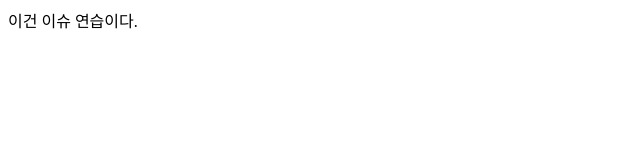
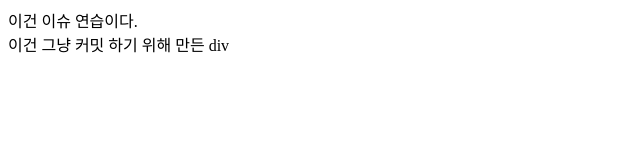
Before and after one commit to koohrim12/-issue-test-home, a plain HTML site: page index.html in a window 1280 px wide. Shown: the whole page, without its empty margins (0-640 px from the left). Drawn offline with Linux system fonts and the light colour scheme.

Commit message:
index.html커밋1

```diff
--- a/index.html
+++ b/index.html
@@ -7,5 +7,6 @@
   </head>
   <body>
     <div>이건 이슈 연습이다.</div>
+    <div>이건 그냥 커밋 하기 위해 만든 div</div>
   </body>
 </html>
```
